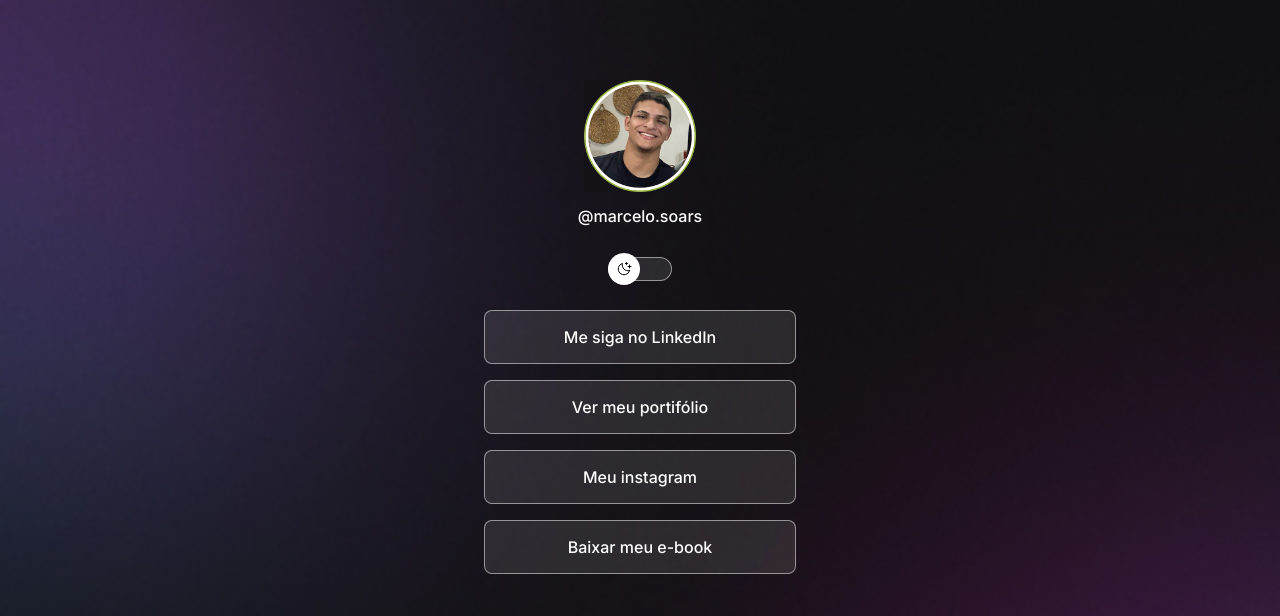
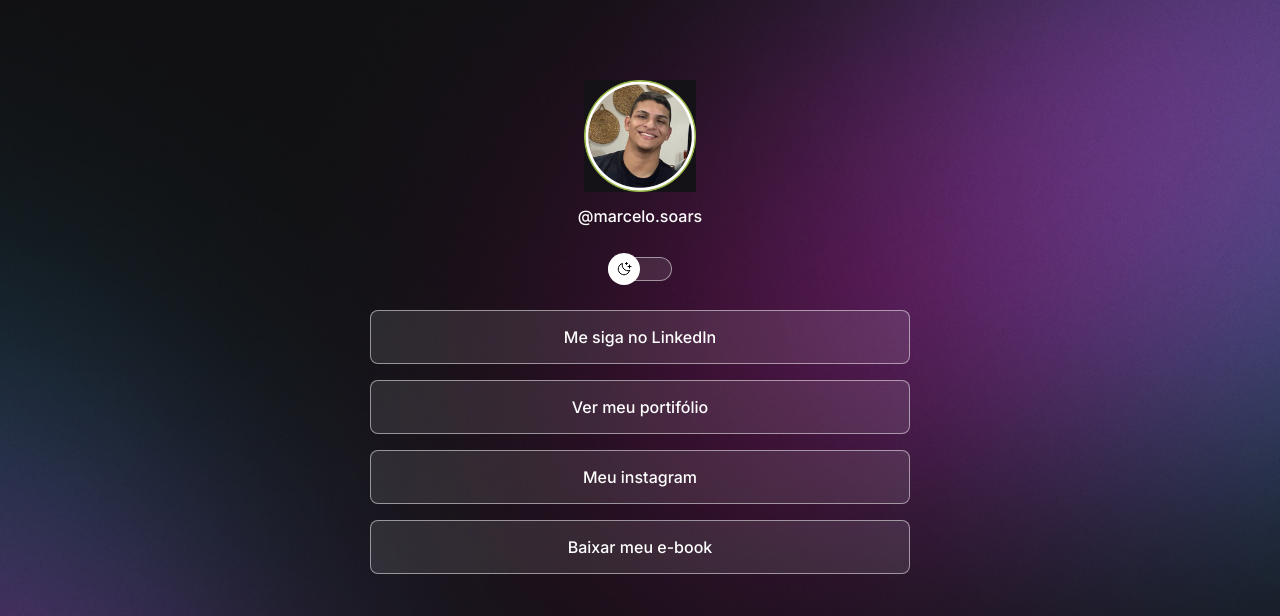
Before and after one commit to marcelera69/Projeto-LinksPessoais, a plain HTML site: page index.html in a window 1280 px wide. Shown: the top 616 px of the page. Drawn offline with nearby package versions, Linux system fonts and the light colour scheme.

Commit message:
add media queries

```diff
--- a/style.css
+++ b/style.css
@@ -34,13 +34,16 @@ body{
     background: var(--imgFundo) top center no-repeat;
     background-size: cover;
 
+    height: 100vh;
+
     font-family: var(--letrapadrao);
     color: var(--corTexto);
 }
 
 /*main*/
 main{
-    width: 360px;
+    width: 100%;
+    max-width: 588px;
 
     padding: 0px 24px;
     margin: 56px auto auto auto;
@@ -179,3 +182,15 @@ footer a{
 footer a:hover{
     text-decoration: underline;
 }
+
+
+/*Media queries*/
+@media (min-width:700px ){
+    :root{
+        --imgFundo: url(assets/img/bg-desktop.jpg);
+    }
+
+    .light{
+        --imgFundo: url(assets/img/bg-desktop-light.jpg);
+    }
+}
```
